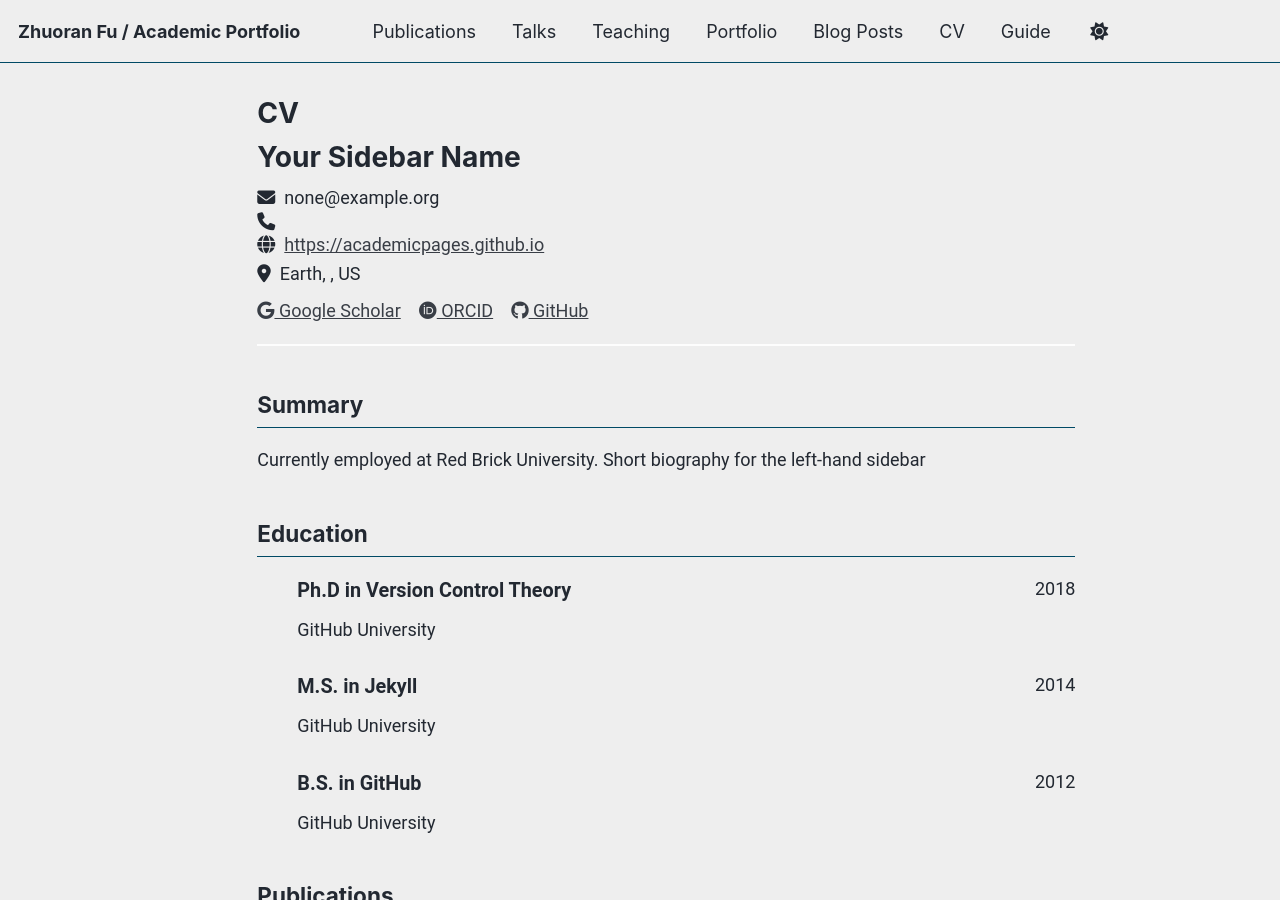
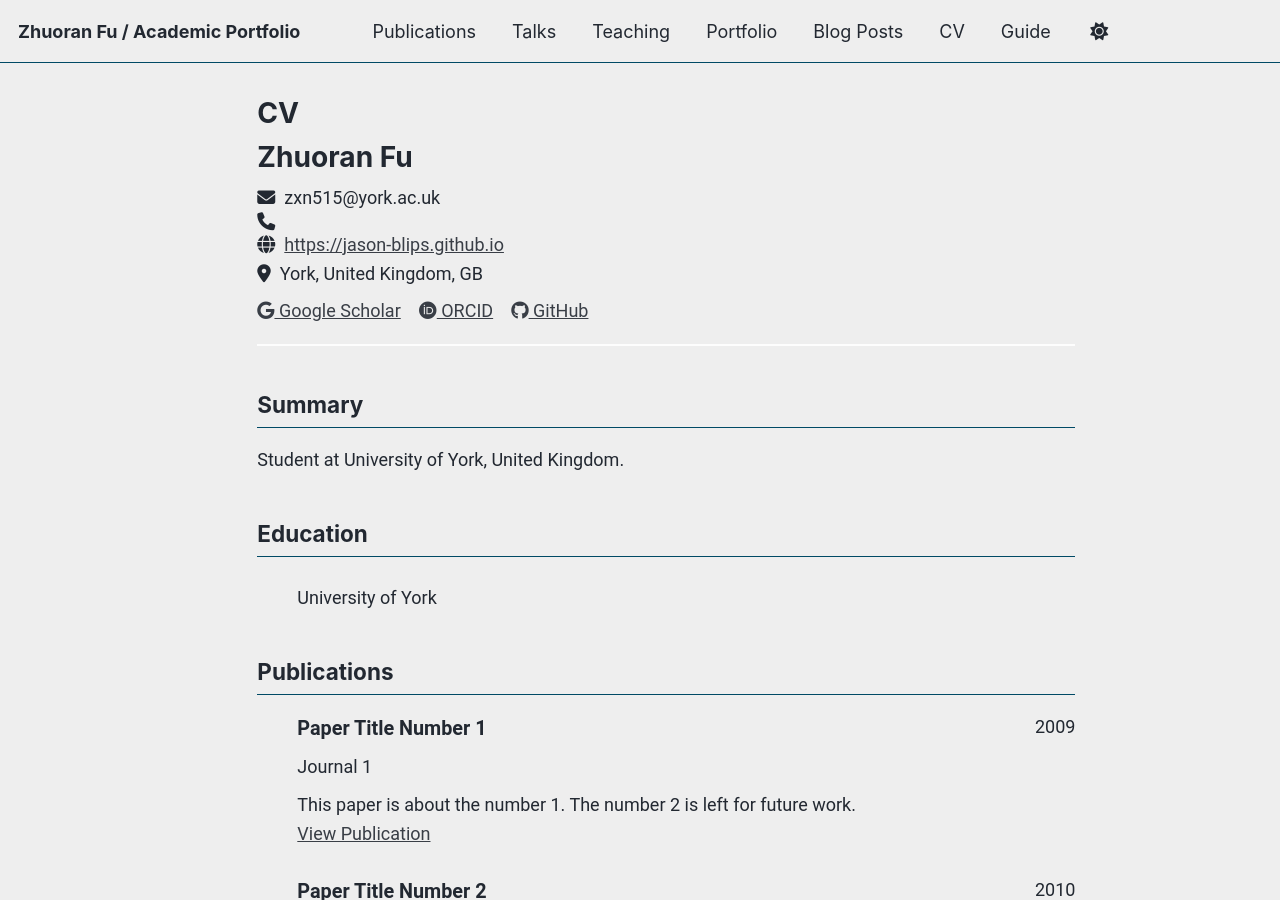
Before and after one commit to Jason-blips/Jason-blips.github.io, a Jekyll site: the page built from _pages/cv-json.md, in a window 1280 px wide and 900 px high. Built offline with Jekyll 4.4.1, drawn with Linux system fonts in a browser that asks for light colours; a script bundle is joined from its source files by our own code; library files that are not in the unit come from our copies.

```diff
--- a/_config.yml
+++ b/_config.yml
@@ -12,7 +12,7 @@ site_theme               : "air" # The available themes options are "default", "
 title                    : "Zhuoran Fu / Academic Portfolio"
 title_separator          : "-"
 name                     : &name "Zhuoran Fu"
-description              : &description "Computer Science Student at University of York | AI, Machine Learning & Data Science"   # Update this with a general description of your site, this is the default if not overridden by a page
+description              : &description "Student at University of York | Academic Portfolio"   # Update this with a general description of your site, this is the default if not overridden by a page
 url                      : https://jason-blips.github.io # The base hostname & protocol for your site e.g. "https://[your GitHub username].github.io",
                                                            # or if you already have some other page hosted on Github then use "https://[your GitHub username].github.io/[Your Repo Name]"
 baseurl                  : "" # the subpath of your site, e.g. "/blog"
@@ -26,7 +26,7 @@ author:
   avatar           : "profile1.jpg"
   name             : "Zhuoran Fu"
   pronouns         : # example: "she/her"
-  bio              : "Computer Science undergraduate at University of York. Interested in AI, Machine Learning and Data Science."
+  bio              : "Student at University of York, United Kingdom."
   location         : "United Kingdom"
   uri              : # URL
   email            : "zxn515@york.ac.uk"
@@ -50,7 +50,7 @@ author:
   bitbucket        : # Username - Update with your username on the site
   codepen          : # Username
   dribbble         : # Username
-  github           : "https://github.com/Jason-blips"
+  github           : "Jason-blips"
   kaggle           : "Zhuoran Fu"
   LinkedIn         : "https://www.linkedin.com/in/zhuoran-fu-932867352/"
   stackoverflow    : # User number or user number and name (i.e., use "1" or "1/jeff-atwood")
--- a/_data/authors.yml
+++ b/_data/authors.yml
@@ -1,18 +1,11 @@
 # Authors
 
-Name Name:
-  name        : "Name Name"
-  uri         : "https://name.com"
-  email       : "name@name.com"
-  bio         : "This is the first name."
-  avatar      : "bio-photo-2.jpg"
-  twitter     : "name"
-  google_plus : "Name"
-
-Name2 Name2:
-  name        : "Name2 Name2"
-  email       : "name2@name2.com"
-  bio         : "I ordered what?"
-  avatar      : "bio-photo.jpg"
-  twitter     : "name2"
-  google_plus : "Name"
+Zhuoran Fu:
+  name        : "Zhuoran Fu"
+  uri         : "https://jason-blips.github.io"
+  email       : "zxn515@york.ac.uk"
+  bio         : "Student at University of York, United Kingdom."
+  avatar      : "profile1.jpg"
+  location    : "United Kingdom"
+  github      : "Jason-blips"
+  linkedin    : "zhuoran-fu-932867352"
--- a/_data/cv.json
+++ b/_data/cv.json
@@ -1,16 +1,16 @@
 {
   "basics": {
-    "name": "Your Sidebar Name",
-    "email": "none@example.org",
+    "name": "Zhuoran Fu",
+    "email": "zxn515@york.ac.uk",
     "phone": "",
-    "website": "https://academicpages.github.io",
-    "summary": "Currently employed at Red Brick University. Short biography for the left-hand sidebar",
+    "website": "https://jason-blips.github.io",
+    "summary": "Student at University of York, United Kingdom.",
     "location": {
       "address": "",
       "postalCode": "",
-      "city": "Earth",
-      "countryCode": "US",
-      "region": ""
+      "city": "York",
+      "countryCode": "GB",
+      "region": "United Kingdom"
     },
     "profiles": [
       {
@@ -25,37 +25,19 @@
       },
       {
         "network": "GitHub",
-        "username": "academicpages",
-        "url": "https://github.com/academicpages"
+        "username": "Jason-blips",
+        "url": "https://github.com/Jason-blips"
       }
     ]
   },
   "work": [],
   "education": [
     {
-      "institution": "GitHub University",
-      "area": "Ph.D in Version Control Theory",
+      "institution": "University of York",
+      "area": "",
       "studyType": "",
       "startDate": "",
-      "endDate": "2018",
-      "gpa": null,
-      "courses": []
-    },
-    {
-      "institution": "GitHub University",
-      "area": "M.S. in Jekyll",
-      "studyType": "",
-      "startDate": "",
-      "endDate": "2014",
-      "gpa": null,
-      "courses": []
-    },
-    {
-      "institution": "GitHub University",
-      "area": "B.S. in GitHub",
-      "studyType": "",
-      "startDate": "",
-      "endDate": "2012",
+      "endDate": "",
       "gpa": null,
       "courses": []
     }
```
Also changed, not shown: _pages/about.md (+3 -3 lines).
